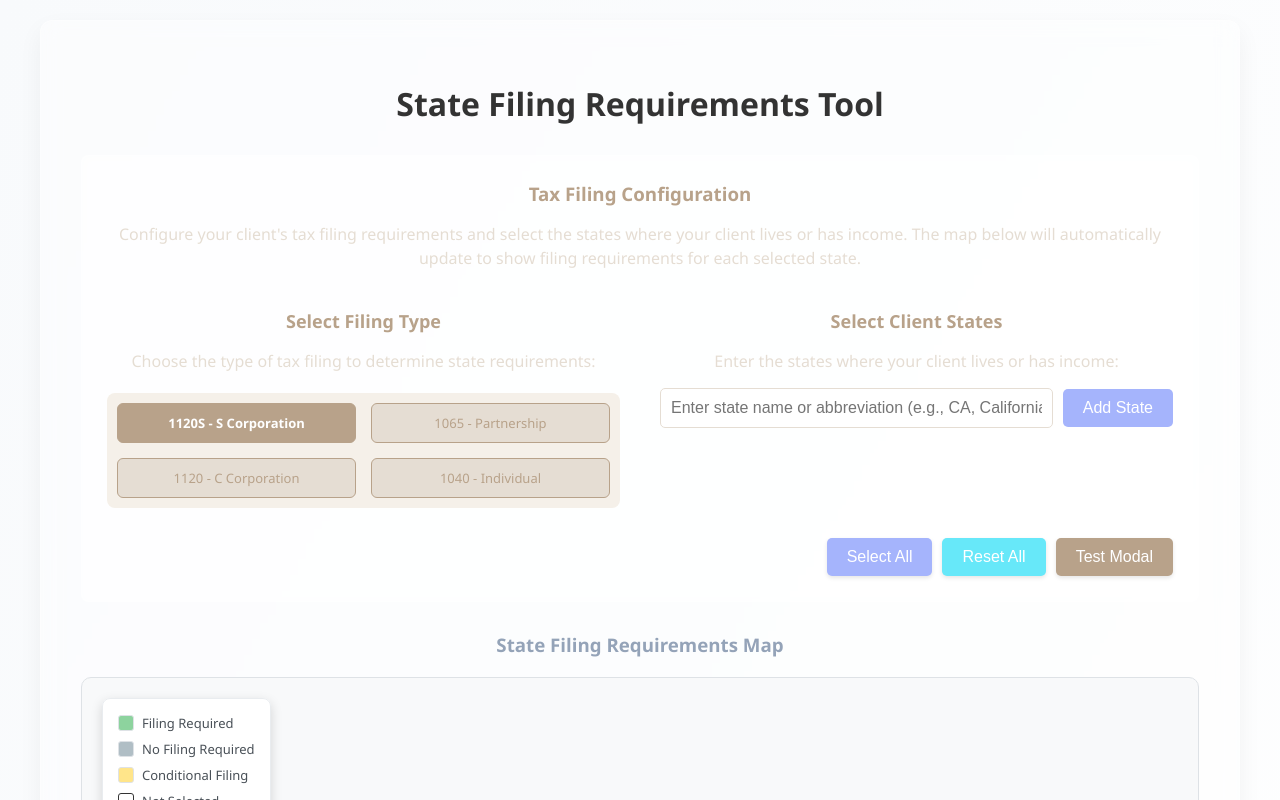
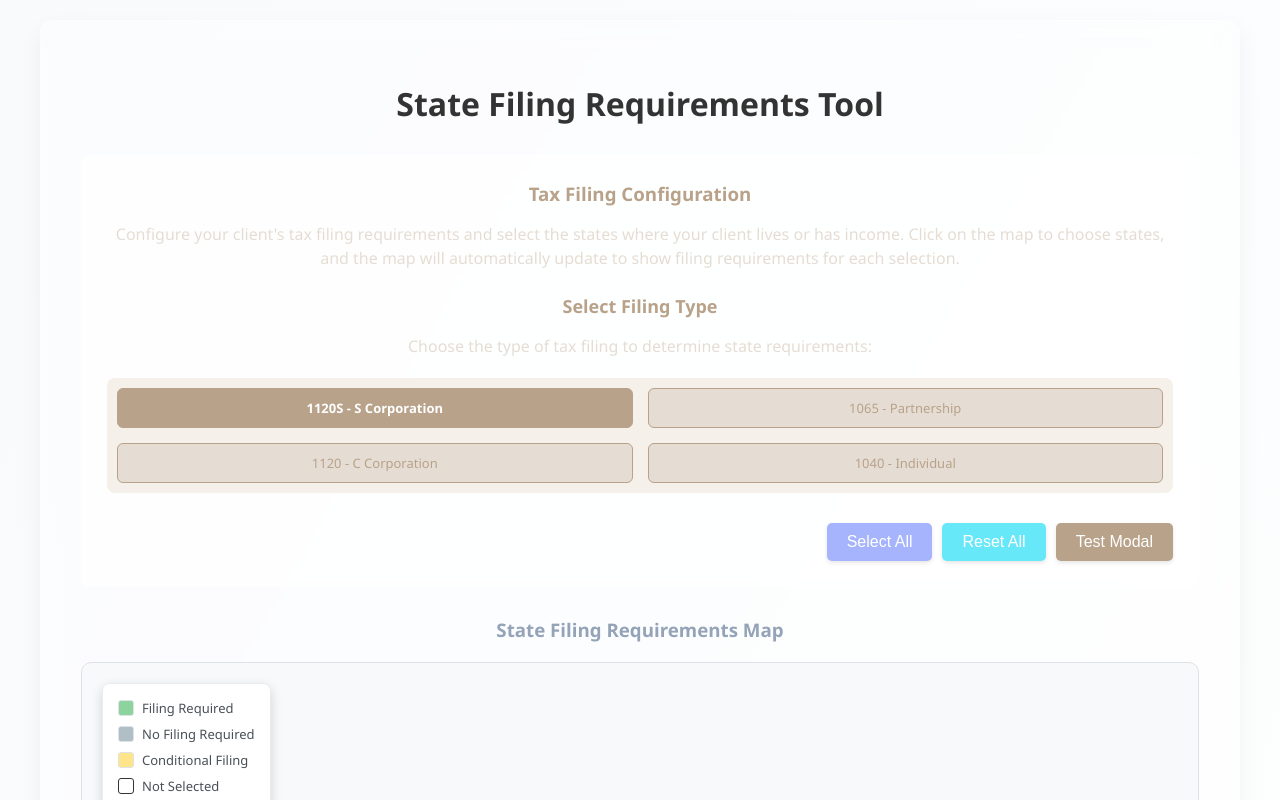
Before and after one commit to DedicatedCPA/TaxFiling, a React (Create React App) app: page / in a window 1280 px wide. Shown: the top 800 px of the page. Built offline with nearby package versions, Linux system fonts and the light colour scheme.

Commit message:
Remove manual state input and fix map selection refresh

```diff
--- a/src/components/TaxFilingTool.js
+++ b/src/components/TaxFilingTool.js
@@ -1,4 +1,4 @@
-import React, { useState, useMemo } from 'react';
+import React, { useState } from 'react';
 import { stateFilingData } from '../data/stateFilingData';
 import USMap from './USMap';
 import StatesModal from './StatesModal';
@@ -6,7 +6,6 @@ import StatesModal from './StatesModal';
 const TaxFilingTool = () => {
   const [selectedStates, setSelectedStates] = useState([]);
   const [filingType, setFilingType] = useState('1120S');
-  const [stateInput, setStateInput] = useState('');
   const [showModal, setShowModal] = useState(false);
   const [modalTitle, setModalTitle] = useState('');
   const [modalStates, setModalStates] = useState([]);
@@ -16,38 +15,6 @@ const TaxFilingTool = () => {
     '1120S': 500,
     '1065': 550,
     '1120': 700
-  };
-
-  // State name to abbreviation mapping
-  const stateNameToAbbr = useMemo(() => {
-    const mapping = {};
-    Object.keys(stateFilingData).forEach(abbr => {
-      mapping[stateFilingData[abbr].name.toLowerCase()] = abbr;
-      mapping[abbr.toLowerCase()] = abbr;
-    });
-    return mapping;
-  }, []);
-
-  const addState = () => {
-    const stateInputTrimmed = stateInput.trim();
-
-    if (!stateInputTrimmed) return;
-
-    let stateAbbr = null;
-
-    // Check if it's an abbreviation
-    if (stateNameToAbbr[stateInputTrimmed.toLowerCase()]) {
-      stateAbbr = stateNameToAbbr[stateInputTrimmed.toLowerCase()];
-    }
-
-    if (stateAbbr && !selectedStates.includes(stateAbbr)) {
-      setSelectedStates(prev => [...prev, stateAbbr]);
-      setStateInput('');
-    } else if (selectedStates.includes(stateAbbr)) {
-      alert('State already selected!');
-    } else {
-      alert('Invalid state name or abbreviation!');
-    }
   };
 
   const removeState = (stateAbbr) => {
@@ -105,12 +72,6 @@ const TaxFilingTool = () => {
     setShowModal(true);
   };
 
-  const handleKeyPress = (e) => {
-    if (e.key === 'Enter') {
-      addState();
-    }
-  };
-
   // Calculate counts for each bucket
   const getBucketCounts = () => {
     let requiredCount = 0;
@@ -165,9 +126,8 @@ const TaxFilingTool = () => {
 
       <div className="form-section">
         <h3>Tax Filing Configuration</h3>
-        <p>Configure your client's tax filing requirements and select the states where your client lives or has income. The map below will automatically update to show filing requirements for each selected state.</p>
+        <p>Configure your client's tax filing requirements and select the states where your client lives or has income. Click on the map to choose states, and the map will automatically update to show filing requirements for each selection.</p>
 
-        <div className="side-by-side-container">
         <div>
           <h4>Select Filing Type</h4>
           <p>Choose the type of tax filing to determine state requirements:</p>
@@ -213,23 +173,6 @@ const TaxFilingTool = () => {
               />
               <span className="filing-type-label">1040 - Individual</span>
             </label>
-            </div>
-          </div>
-
-          <div>
-            <h4>Select Client States</h4>
-            <p>Enter the states where your client lives or has income:</p>
-
-            <div className="state-input">
-              <input
-                type="text"
-                value={stateInput}
-                onChange={(e) => setStateInput(e.target.value)}
-                onKeyPress={handleKeyPress}
-                placeholder="Enter state name or abbreviation (e.g., CA, California)"
-              />
-              <button onClick={addState}>Add State</button>
-            </div>
           </div>
         </div>
 
--- a/src/components/USMap.js
+++ b/src/components/USMap.js
@@ -545,7 +545,7 @@ const USMap = ({ selectedStates, filingType, onStateClick }) => {
     if (svgLoaded) {
       updateMap();
     }
-  }, [svgLoaded, updateMap]);
+  }, [svgLoaded, selectedStates, filingType, updateMap]);
 
   return (
     <div id="svgContainer" ref={svgContainerRef}>
```
Lines whose indentation alone changed are shown as unchanged.
